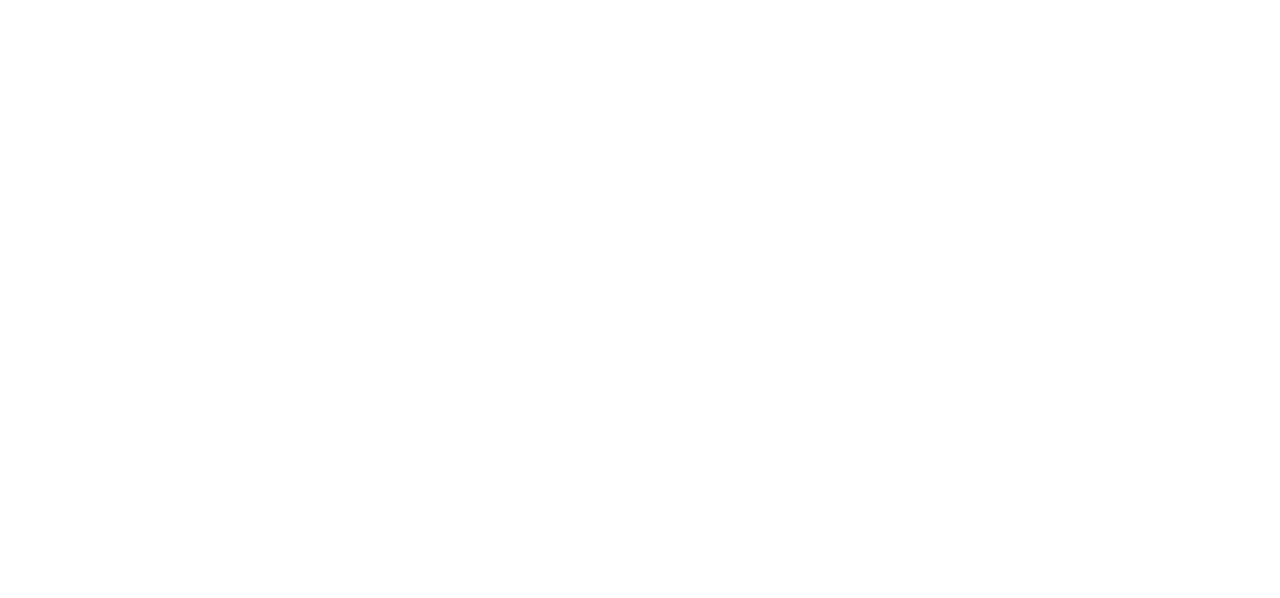
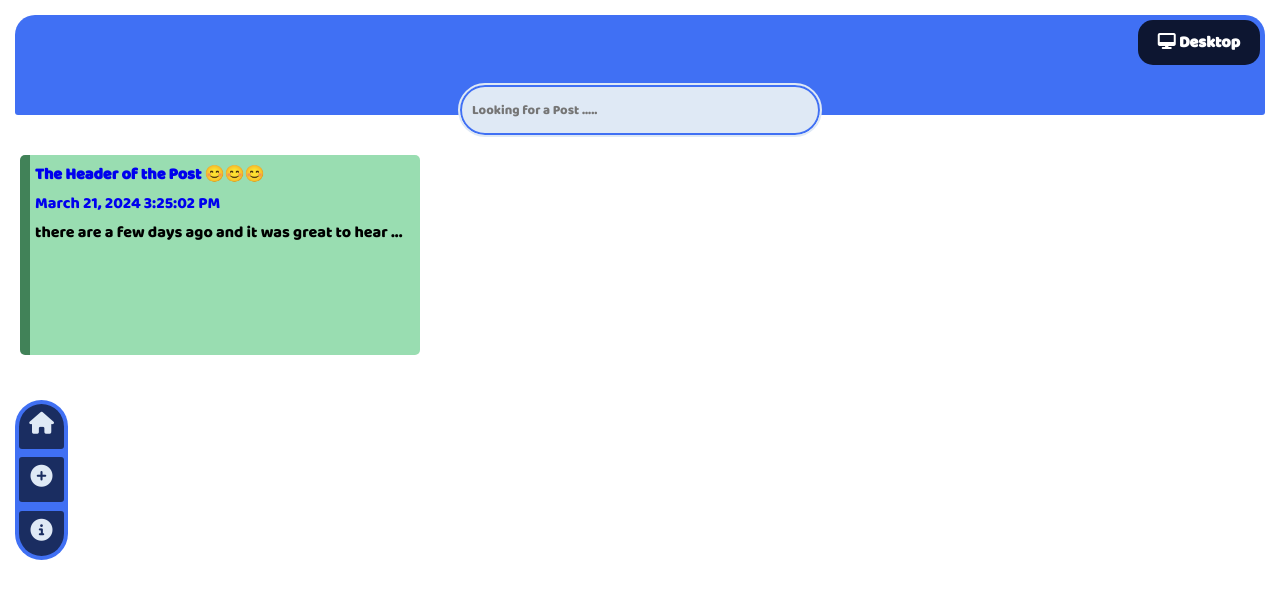
Before and after one commit to chuks1234567890/React_Application, a React (Create React App) app: page / in a window 1280 px wide. Shown: the top 598 px of the page. Built offline with nearby package versions, Linux system fonts and the light colour scheme; data requests are answered from the project's data file.

Commit message:
Update App.js

```diff
--- a/src/App.js
+++ b/src/App.js
@@ -74,7 +74,7 @@ function App() {
   }
   return (
     <Routes>
-      <Route path="React_Application/" element={< Layout search={search} setSearch={setSearch} width={width}/>}>
+      <Route path="/" element={< Layout search={search} setSearch={setSearch} width={width}/>}>
         <Route index element={<Home posts={searchResult} fetchError={fetchError} isLoading={isLoading}/>}/>
         <Route path='post'>
           <Route index element={<NewPost  handleSubmit={handleSubmit} setPostTitle={setPostTitle} postTitle={postTitle} postBody={postBody} setPostBody={setPostBody}/>}/>
```
